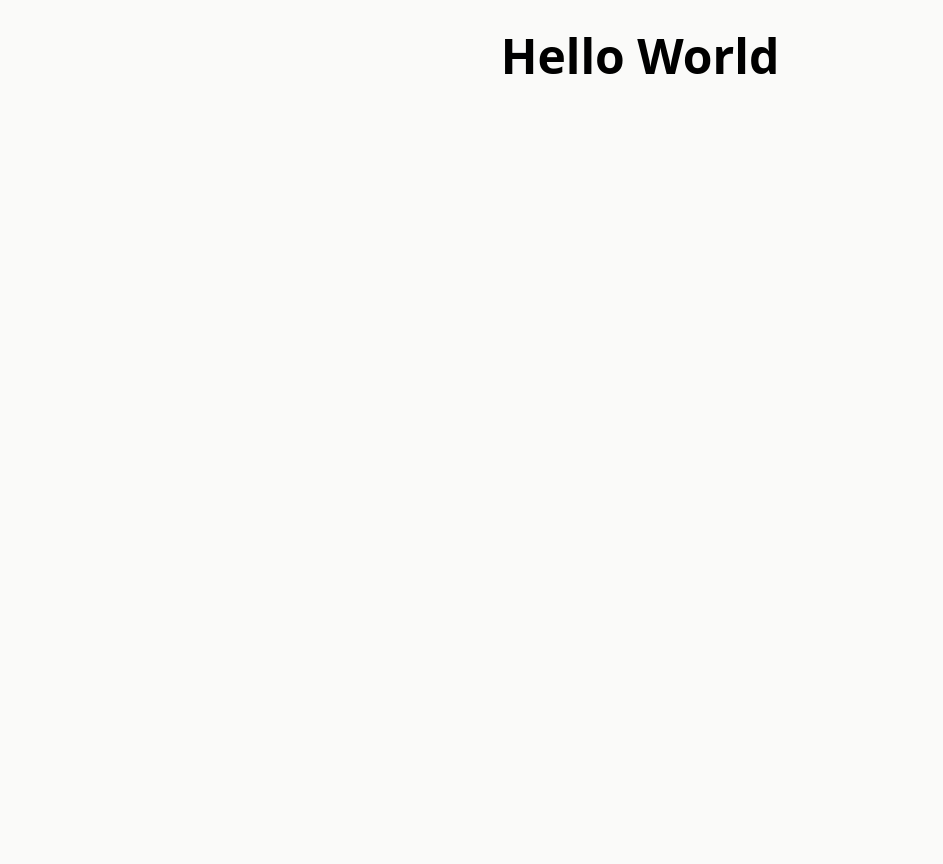
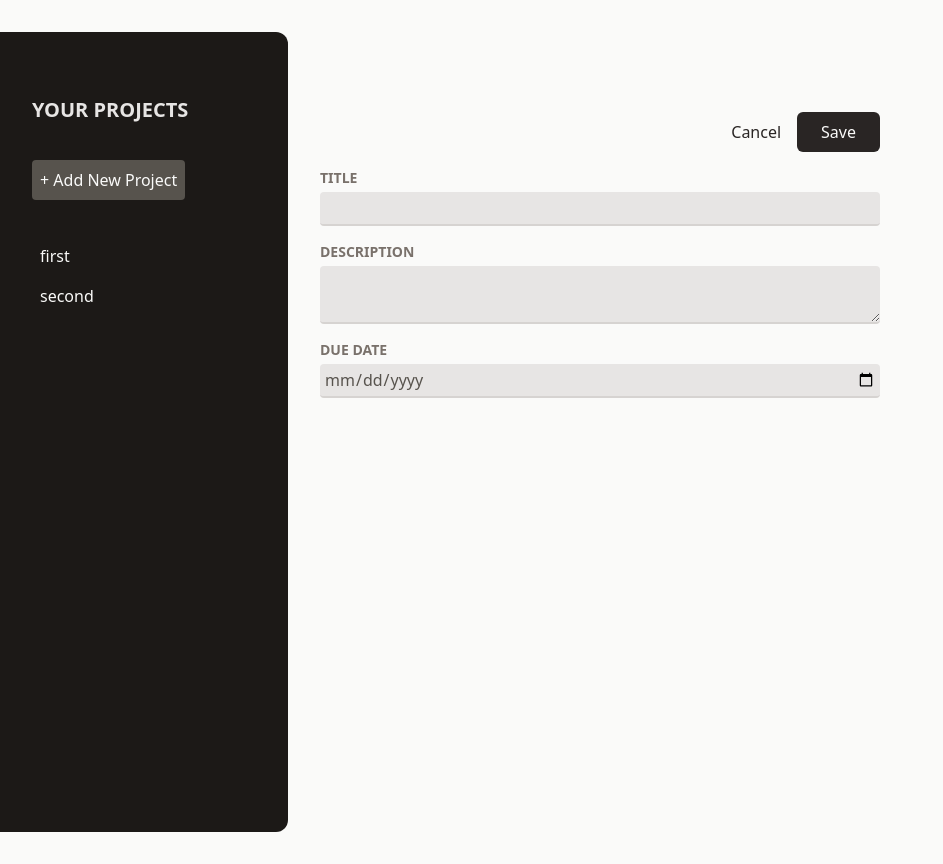
Before and after one commit to yasir-fah/Management-Application, a React (Vite) app: page / in a window 1280 px wide. Shown: the whole page, without its empty margins (0-943 px from the left). Before the commit the page ends 800 px from the top, so only its background shows below. Built offline with nearby package versions, Linux system fonts and the light colour scheme.

Commit message:
style Input componen

```diff
--- a/src/App.jsx
+++ b/src/App.jsx
@@ -1,8 +1,12 @@
+import ProjectsSidebar from './components/ProjectsSidebar.jsx'
+import NewProject from './components/NewProject.jsx'
+
 function App() {
   return (
-    <>
-      <h1 className="my-8 text-center text-5xl font-bold">Hello World</h1>
-    </>
+    <main className="h-screen my-8 flex gap-8">
+    <ProjectsSidebar />
+    <NewProject/>
+    </main>
   );
 }
 
--- /dev/null
+++ b/src/components/Input.jsx
@@ -0,0 +1,13 @@
+function Input({ isTextarea, label,type, ...props }) {
+
+  const fieldsClasses = 'w-full p-1  border-b-2 rounded-sm border-stone-300 bg-stone-200 text-stone-600 focus:outline-none focus:border-stone-600';
+
+  return (
+    <p className="flex flex-col gap-1  my-4">
+      <label className="text-sm font-bold uppercase text-stone-500">{label}</label>
+      {isTextarea ? <textarea className={fieldsClasses} {...props}/> : <input className={fieldsClasses} type={type}  {...props} />}
+    </p>
+  );
+}
+
+export default Input;
--- /dev/null
+++ b/src/components/NewProject.jsx
@@ -0,0 +1,20 @@
+import Input from "./Input.jsx";
+
+function NewProject() {
+  return (
+    <div className="w-[35rem] mt-16">
+      <menu className="flex items-center justify-end gap-4 my-4">
+        <li><button className="text-stone-800 hover:text-red-800 ">Cancel</button></li>
+        <li><button className="px-6 py-2 rounded-md bg-stone-800 text-stone-50 hover:bg-stone-950">Save</button></li>
+      </menu>
+      <div className="">
+        <Input label='title'/>
+        <Input label='description' isTextarea={true}/>
+        <Input label='due date' type="date"/>
+
+      </div>
+    </div>
+  )
+}
+
+export default NewProject;
--- a/src/components/projectsSidebar.jsx
+++ b/src/components/projectsSidebar.jsx
@@ -1,10 +1,20 @@
 
-function projectsSidebar () {
-  <>
+function ProjectsSidebar () {
+  return (
+    <>
     <aside className="w-1/3 px-8 py-16 bg-stone-900 text-stone-50 md:w-72 rounded-r-xl">
-
+      <h2 className="mb-8 font-bold uppercase md:text-xl text-stone-200">Your Projects</h2>
+      <div>
+        <button className="-full text-left px-2 py-2 text-xs md:text-base rounded-sm my-1 hover:text-stone-200 hover:bg-stone-800 bg-stone-600  ">+ Add New Project</button>
+      </div>
+      <ul className="mt-8">
+        {/* we will att the li & button dynamically depend on projects we have */}
+        <li><button className="w-full text-left px-2 py-1 rounded-sm my-1 hover:text-stone-200 hover:bg-stone-800">first</button></li>
+        <li><button className="w-full text-left px-2 py-1 rounded-sm my-1 hover:text-stone-200 hover:bg-stone-800">second</button></li>
+      </ul>
     </aside>
   </>
+  )
 }
 
-export default projectsSidebar;
+export default ProjectsSidebar;
```
